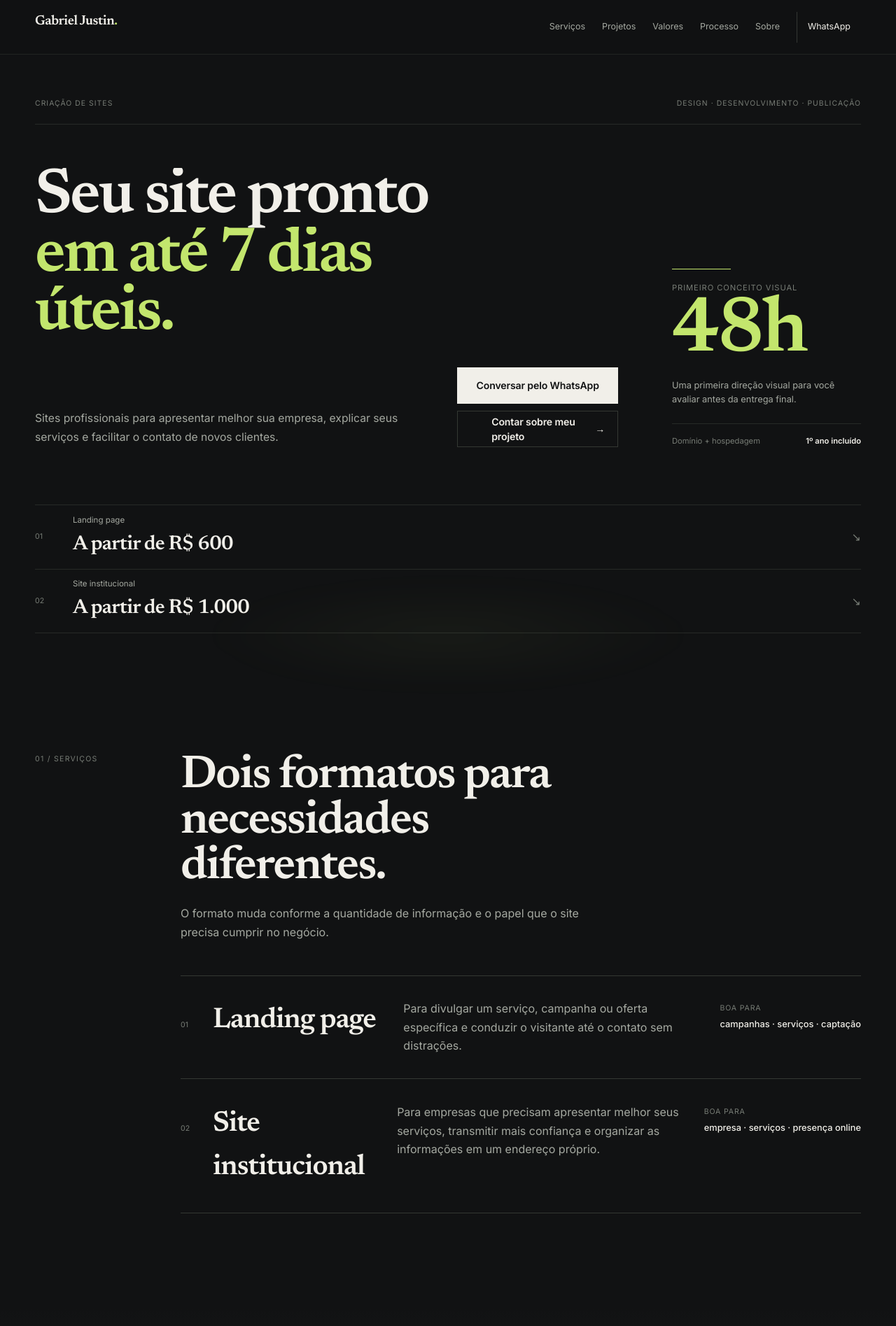
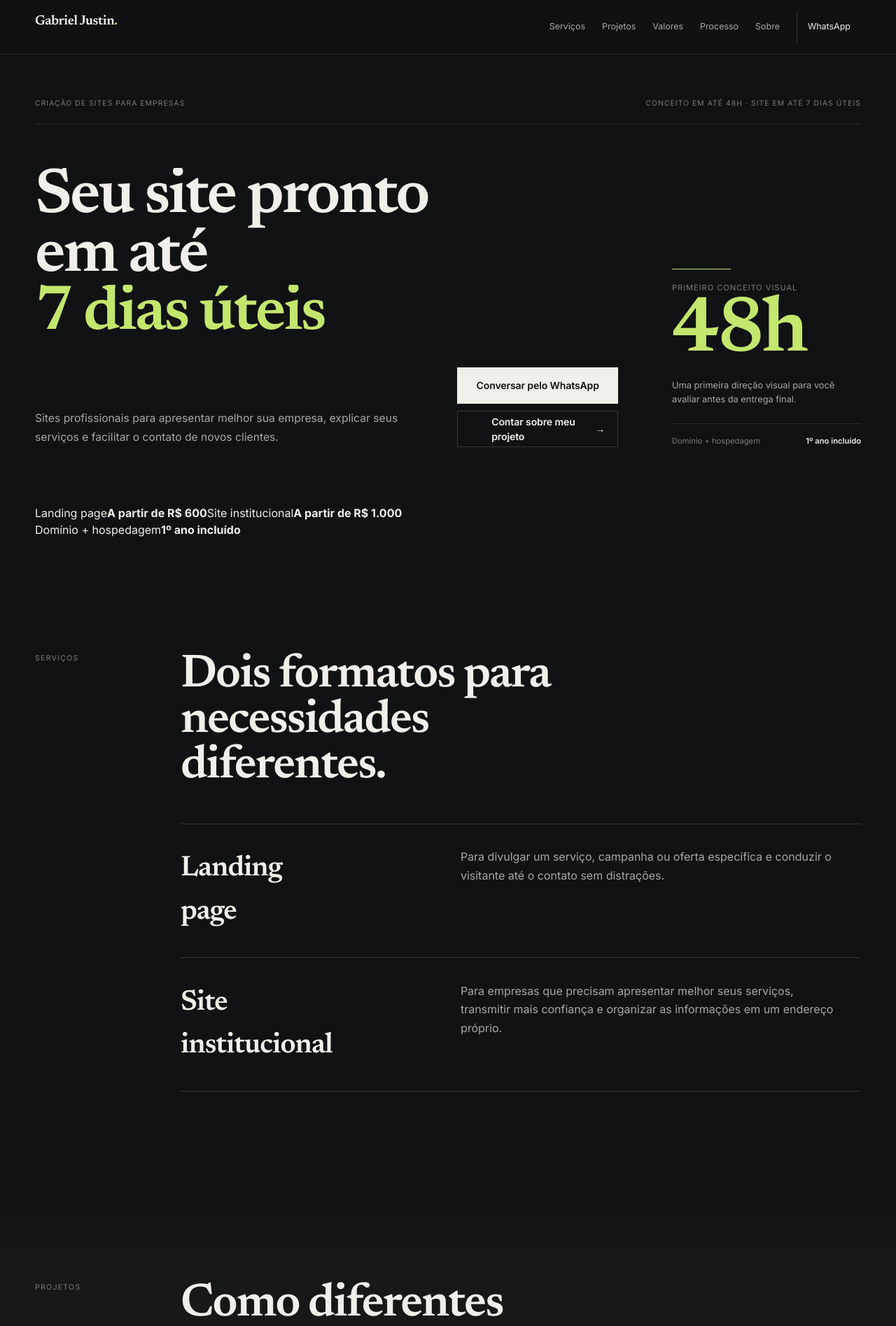
Before and after one commit to gabrieljmeira/gabriel-justin-site, a Next.js app: page / in a window 1280 px wide. Shown: the top 1895 px of the page at 70% size. Built offline with nearby package versions, Linux system fonts and the light colour scheme.

Commit message:
design: simplify content hierarchy for visual refresh

```diff
--- a/app/page.tsx
+++ b/app/page.tsx
@@ -52,15 +52,16 @@ export default function Home() {
       <main id="conteudo">
         <section className="hero-v3 shell" aria-labelledby="hero-title">
           <div className="hero-topline hero-enter">
-            <span>Criação de sites</span>
-            <span>Design · desenvolvimento · publicação</span>
+            <span>Criação de sites para empresas</span>
+            <span>Conceito em até 48h · site em até 7 dias úteis</span>
           </div>
 
           <div className="hero-grid">
             <div className="hero-primary">
               <h1 id="hero-title" className="hero-title-v3" aria-label="Seu site pronto em até 7 dias úteis.">
                 <span className="hero-line"><span>Seu site pronto</span></span>
-                <span className="hero-line hero-line-accent"><span>em até 7 dias úteis.</span></span>
+                <span className="hero-line"><span>em até</span></span>
+                <span className="hero-line hero-line-accent"><span>7 dias úteis</span></span>
               </h1>
 
               <div className="hero-copy-grid hero-enter delay-2">
@@ -91,60 +92,45 @@ export default function Home() {
           </div>
         </section>
 
-        <section className="quick-offers shell reveal-section" aria-label="Resumo de investimento">
-          <a href="#valores" className="quick-offer">
-            <span>01</span>
-            <div>
-              <small>Landing page</small>
-              <strong>A partir de R$ 600</strong>
-            </div>
-            <span className="quick-arrow" aria-hidden="true">↘</span>
+        <section className="commercial-strip shell reveal-section" aria-label="Informações principais">
+          <a href="#valores" className="commercial-strip-item">
+            <span>Landing page</span>
+            <strong>A partir de R$ 600</strong>
           </a>
-          <a href="#valores" className="quick-offer">
-            <span>02</span>
-            <div>
-              <small>Site institucional</small>
-              <strong>A partir de R$ 1.000</strong>
-            </div>
-            <span className="quick-arrow" aria-hidden="true">↘</span>
+          <a href="#valores" className="commercial-strip-item">
+            <span>Site institucional</span>
+            <strong>A partir de R$ 1.000</strong>
           </a>
+          <div className="commercial-strip-item">
+            <span>Domínio + hospedagem</span>
+            <strong>1º ano incluído</strong>
+          </div>
         </section>
 
         <section className="section-base section-services reveal-section" id="servicos" aria-labelledby="services-title">
           <div className="shell editorial-grid">
             <div className="section-rail">
-              <p className="eyebrow">01 / Serviços</p>
+              <p className="eyebrow">Serviços</p>
             </div>
 
             <div className="section-content">
               <header className="section-heading">
                 <h2 id="services-title">Dois formatos para necessidades diferentes.</h2>
-                <p>O formato muda conforme a quantidade de informação e o papel que o site precisa cumprir no negócio.</p>
               </header>
 
               <div className="service-list-v3" data-line-draw>
                 <article className="service-item-v3">
                   <div className="service-title-line">
-                    <span>01</span>
                     <h3>Landing page</h3>
                   </div>
                   <p>Para divulgar um serviço, campanha ou oferta específica e conduzir o visitante até o contato sem distrações.</p>
-                  <div className="service-use">
-                    <span>Boa para</span>
-                    <strong>campanhas · serviços · captação</strong>
-                  </div>
                 </article>
 
                 <article className="service-item-v3">
                   <div className="service-title-line">
-                    <span>02</span>
                     <h3>Site institucional</h3>
                   </div>
                   <p>Para empresas que precisam apresentar melhor seus serviços, transmitir mais confiança e organizar as informações em um endereço próprio.</p>
-                  <div className="service-use">
-                    <span>Boa para</span>
-                    <strong>empresa · serviços · presença online</strong>
-                  </div>
                 </article>
               </div>
             </div>
@@ -154,21 +140,18 @@ export default function Home() {
         <section className="section-elevated portfolio-section reveal-section" id="projetos" aria-labelledby="projects-title">
           <div className="shell editorial-grid">
             <div className="section-rail">
-              <p className="eyebrow">02 / Projetos</p>
-              <span className="rail-note">Conceitos visuais</span>
+              <p className="eyebrow">Projetos</p>
             </div>
 
             <div className="section-content">
               <header className="section-heading projects-heading">
                 <h2 id="projects-title">Como diferentes negócios podem ganhar forma.</h2>
-                <p>Estudos conceituais para mostrar direções de design. Não são apresentados como clientes reais.</p>
               </header>
 
               <div className="concept-list">
                 <article className="concept-project">
                   <div className="concept-meta">
-                    <span>Conceito 01</span>
-                    <h3>Estética automotiva</h3>
+                      <h3>Estética automotiva</h3>
                     <p>Serviços, galeria visual e orçamento rápido.</p>
                   </div>
                   <div className="concept-frame concept-auto" aria-label="Mockup conceitual de site para estética automotiva">
@@ -185,8 +168,7 @@ export default function Home() {
 
                 <article className="concept-project">
                   <div className="concept-meta">
-                    <span>Conceito 02</span>
-                    <h3>Espaço de eventos</h3>
+                      <h3>Espaço de eventos</h3>
                     <p>Ambientes, ocasiões atendidas e pedido de orçamento.</p>
                   </div>
                   <div className="concept-frame concept-events" aria-label="Mockup conceitual de site para espaço de eventos">
@@ -203,8 +185,7 @@ export default function Home() {
 
                 <article className="concept-project">
                   <div className="concept-meta">
-                    <span>Conceito 03</span>
-                    <h3>Clínica de estética</h3>
+                      <h3>Clínica de estética</h3>
                     <p>Apresentação profissional, serviços e agendamento.</p>
                   </div>
                   <div className="concept-frame concept-clinic" aria-label="Mockup conceitual de site para clínica de estética">
@@ -226,23 +207,20 @@ export default function Home() {
         <section className="section-pricing reveal-section" id="valores" aria-labelledby="pricing-title">
           <div className="shell editorial-grid">
             <div className="section-rail">
-              <p className="eyebrow">03 / Valores</p>
+              <p className="eyebrow">Valores</p>
             </div>
 
             <div className="section-content">
               <header className="section-heading pricing-heading">
                 <h2 id="pricing-title">Investimento claro antes de começar.</h2>
-                <p>O valor final depende da extensão do conteúdo, quantidade de seções ou páginas e recursos necessários para o projeto.</p>
               </header>
 
               <div className="pricing-cards">
                 <article className="pricing-card">
                   <div className="pricing-card-top">
                     <div>
-                      <span className="pricing-card-index">01</span>
                       <h3>Landing page</h3>
                     </div>
-                    <span className="pricing-card-type">1 página</span>
                   </div>
 
                   <p className="pricing-card-summary">
@@ -255,7 +233,6 @@ export default function Home() {
                   </div>
 
                   <div className="pricing-card-section">
-                    <span>Inclui</span>
                     <ul>
                       <li>Design personalizado e responsivo</li>
                       <li>Integração com WhatsApp</li>
@@ -272,10 +249,8 @@ export default function Home() {
                 <article className="pricing-card pricing-card-institutional">
                   <div className="pricing-card-top">
                     <div>
-                      <span className="pricing-card-index">02</span>
                       <h3>Site institucional</h3>
                     </div>
-                    <span className="pricing-card-type">Até 5 páginas</span>
                   </div>
 
                   <p className="pricing-card-summary">
@@ -322,7 +297,7 @@ export default function Home() {
         <section className="section-process reveal-section" id="processo" aria-labelledby="process-title">
           <div className="shell editorial-grid">
             <div className="section-rail">
-              <p className="eyebrow">04 / Processo</p>
+              <p className="eyebrow">Processo</p>
             </div>
 
             <div className="section-content">
@@ -340,7 +315,7 @@ export default function Home() {
         <section className="section-about reveal-section" id="sobre" aria-labelledby="about-title">
           <div className="shell editorial-grid">
             <div className="section-rail">
-              <p className="eyebrow">05 / Sobre</p>
+              <p className="eyebrow">Sobre</p>
             </div>
 
             <div className="section-content about-content">
@@ -373,19 +348,19 @@ export default function Home() {
         <section className="section-faq reveal-section" id="faq" aria-labelledby="faq-title">
           <div className="shell editorial-grid">
             <div className="section-rail">
-              <p className="eyebrow">06 / Dúvidas</p>
+              <p className="eyebrow">Dúvidas</p>
             </div>
 
             <div className="section-content">
               <header className="section-heading faq-heading">
                 <h2 id="faq-title">Antes de começar.</h2>
+                <p>Respostas rápidas para as dúvidas mais comuns antes de iniciar um projeto.</p>
               </header>
 
               <div className="faq-list" data-line-draw>
                 {faq.map((item, index) => (
                   <details className="faq-item" key={item.question}>
                     <summary>
-                      <span>0{index + 1}</span>
                       <strong>{item.question}</strong>
                       <i aria-hidden="true">+</i>
                     </summary>
@@ -403,7 +378,7 @@ export default function Home() {
 
         <section className="final-cta shell reveal-section" id="contato" aria-labelledby="start-title">
           <div className="final-cta-index">
-            <span>07 / Começar</span>
+            <span>Começar</span>
             <span>3 perguntas</span>
           </div>
 
```
